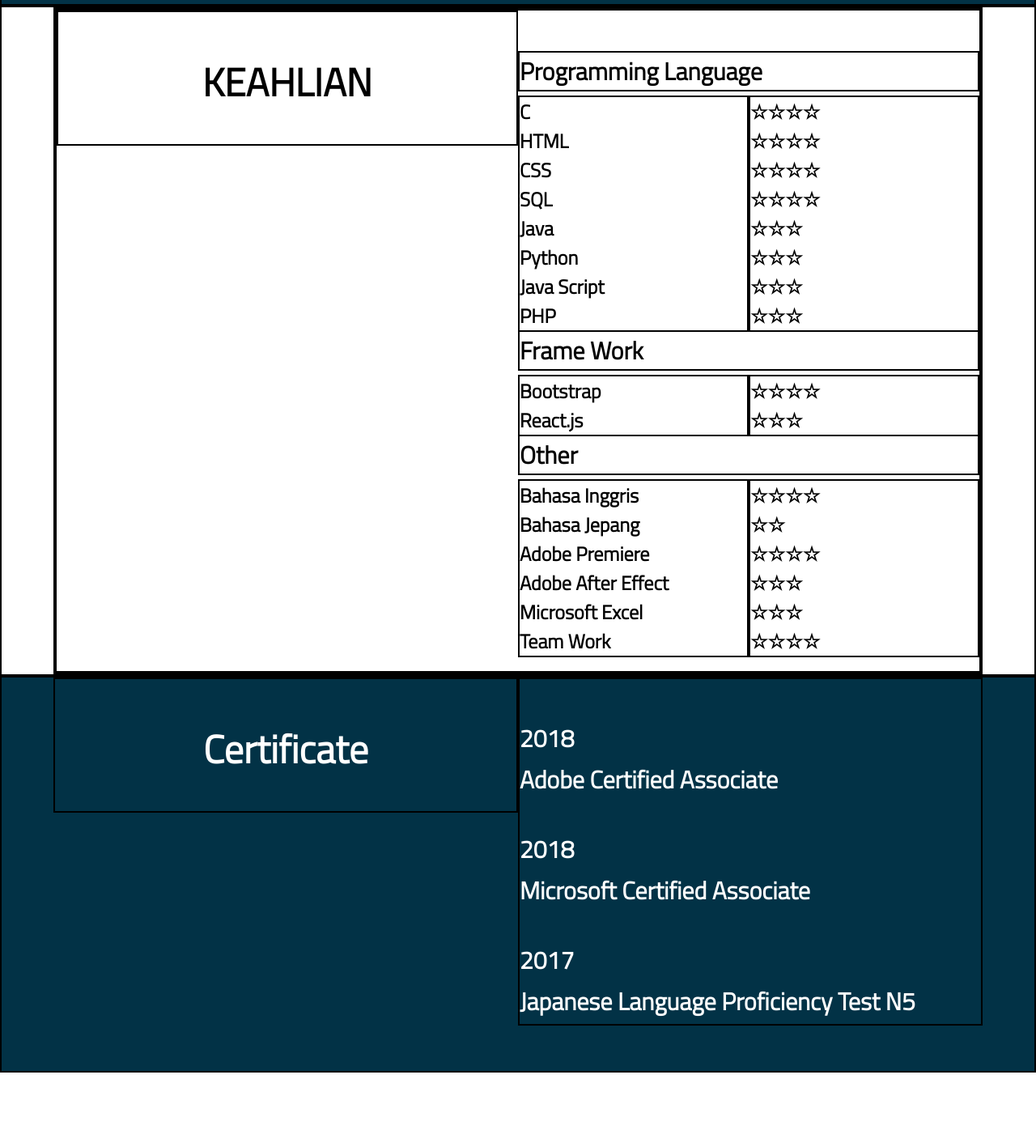
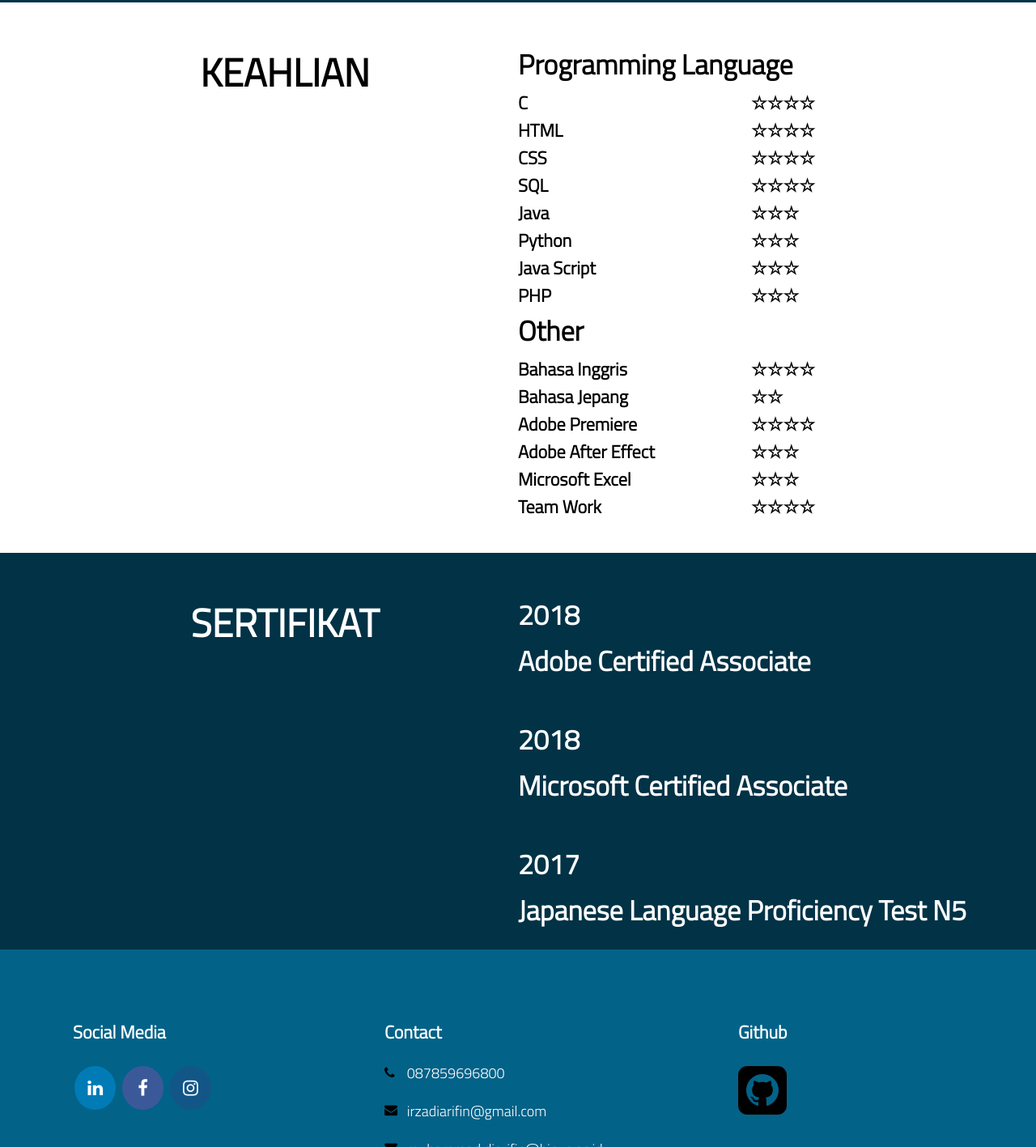
Before and after one commit to Irzercks47/CV, a plain HTML site: page index.html in a window 1280 px wide. Shown: the part 1383-2800 px from the top of the page at 81% size. Before the commit the page ends 2708 px from the top, so only its background shows below. Drawn offline with Linux system fonts and the light colour scheme.

Commit message:
Add files via upload

```diff
--- a/index.css
+++ b/index.css
@@ -185,7 +185,7 @@ nav a:hover::before {
 
 .right2 h4 {
     color: white;
-    font-size: 30px;
+    font-size: 34px;
     margin-bottom: 5px;
 }
 
@@ -194,8 +194,117 @@ nav a:hover::before {
 }
 
 .skill .right2 h5 {
-    font-size: 24px;
+    font-size: 22px;
 }
+
+
+
+/*FOOTER*/
+footer {
+    list-style: none;
+    text-decoration: none;
+    width: 100vw;
+    display: block;
+    overflow: hidden;
+    padding: 70px 0;
+    background-color: rgb(3, 98, 136);
+}
+
+.inner {
+    display: block;
+    margin: 0 auto;
+    width: 1100px;
+    height: 100%;
+}
+
+.inner .sosmed {
+    width: 35%;
+    float: left;
+    height: 100%;
+    display: block;
+}
+
+.inner .contact {
+    width: calc(27% - 20px);
+    margin-right: 160px;
+    float: left;
+    height: 100%;
+}
+
+.inner .contact:last-child {
+    margin-right: 0;
+}
+
+.inner h1 {
+    font-size: 22px;
+    color: white;
+    display: block;
+    width: 100%;
+    margin-bottom: 20px;
+}
+
+.inner .contact p {
+    font-size: 18px;
+    color: white;
+    display: block;
+    width: 100%;
+    margin-bottom: 20px;
+}
+
+
+/*SOSMED ICON*/
+
+.inner .sosmed .fa {
+    font-size: 22px;
+    padding: 16px;
+    width: calc(40% / 3);
+    text-align: center;
+    text-decoration: none;
+    margin: 5px 2px;
+    border-radius: 50%;
+}
+
+.fa:hover {
+    opacity: 0.7;
+}
+
+.fa-linkedin {
+    background: #007bb5;
+    color: white;
+}
+
+.fa-facebook {
+    background: #3B5998;
+    color: white;
+}
+
+.fa-instagram {
+    background: #125688;
+    color: white;
+}
+
+.fa-github-square {
+    color: black;
+    font-size: 70px;
+}
+
+
+/*CONTACT ICON*/
+.contact .fa {
+    margin-bottom: 20px;
+    float: left;
+    width: 10%;
+}
+
+.contact .fa-phone {
+    margin-top: 5px;
+}
+
+.contact .fa-envelope {
+    margin-top: 4px;
+}
+
+
 
 /*UTILS*/
 .white {
@@ -231,8 +340,8 @@ nav a:hover::before {
     display: inline-block;
 }
 
-.h820px {
-    height: 820px;
+.h680px {
+    height: 680px;
 }
 
 .h490px {
--- a/index.html
+++ b/index.html
@@ -5,6 +5,7 @@
     <meta http-equiv="X-UA-Compatible" content="IE=edge">
     <meta name="viewport" content="width=device-width, initial-scale=1.0">
     <link href="https://fonts.googleapis.com/css2?family=Merriweather:wght@900&family=Titillium+Web:ital,wght@0,300;1,200&display=swap" rel="stylesheet">
+    <link rel="stylesheet" href="https://cdnjs.cloudflare.com/ajax/libs/font-awesome/4.7.0/css/font-awesome.min.css">
     <link rel="stylesheet" href="index.css">
     <title>CV</title>
 </head>
@@ -14,20 +15,19 @@
 
             <h1><a href="index.html">Muhammad Irza A D</a></h1>
             <nav>
-
                 <ul>
                     <li><a href="#pendidikan">Pendidikan</a></li>
                     <li><a href="#skill">Keahlian</a></li>
-                    <li><a href="#certificate">Certificate</a></li>
+                    <li><a href="#certificate">Sertifikat</a></li>
+                    <li><a href="#contact">Contact</a></li>
                 </ul>
-
             </nav>
         </div>
     </header>
 
     <div class="hero"></div>
 
-    <section class="white bord">
+    <section class="white">
         <div class="container">
             <div class="back">
                 <div class="left1">
@@ -40,7 +40,7 @@
                         <h3>Muhammad Irza Athanafi Diarifin </h3>
                         <h4>Mahasiswa Computer Science</h4>
                         <p>
-                            Mahasiswa Computer Science semester 5 dari Universitas Bina Nusantara yang sedang tertarik di bidang web development dan termotivasi untuk belajar lebih banyak tentang bidang IT .
+                            Saya merupakan Mahasiswa Computer Science semester 5 dari Universitas Bina Nusantara yang sedang menekuni bidang web development.
                         </p>
                     </div>
                 </div>
@@ -50,20 +50,14 @@
 
     </section>
 
-    <section class="blue h588px bord" id="pendidikan">
+    <section class="blue h588px" id="pendidikan">
         <div class="container">
             <div class="pend">
-                <div class="left2 bord">
+                <div class="left2">
                     <h2>PENDIDIKAN</h2>
                 </div>
-                <div class="right2 bord">
+                <div class="right2">
                     <h4 class="mt-50px">
-                        2006 - 2012
-                    </h4>
-                    <h4 class="mt0px">
-                        SD KARTIKA IV-7
-                    </h4>
-                    <h4>
                         2012 - 2015
                     </h4>
                     <h4 class="mt0px">
@@ -86,18 +80,18 @@
         </div>
     </section>
 
-    <section class="white bord" id="skill">
-        <div class="container bord">
-            <div class="skill h820px bord">
-                <div class="left2 bord">
+    <section class="white" id="skill">
+        <div class="container">
+            <div class="skill h680px">
+                <div class="left2">
                     <h2>KEAHLIAN</h2>
                 </div>
                 <div class="right2">
-                    <h4 class="mt-50px bord">
+                    <h4 class="mt-50px">
                         Programming Language
                     </h4>
                     <div class="left2">
-                        <div class="mt0px bord">
+                        <div class="mt0px">
                             <h5 class="mtmb0px">
                                 C
                             </h5>
@@ -125,7 +119,7 @@
                         </div>
                     </div>
 
-                    <div class="right2 bord">
+                    <div class="right2">
                         <h5 class="mtmb0px">
                             ☆☆☆☆
                         </h5>
@@ -152,36 +146,12 @@
                         </h5>
                     </div>
 
-                    <h4 class="mtmb0px bord">
-                        Frame Work
-                    </h4>
-
-                    <div class="left2">
-                        <div class="mt0px bord">
-                            <h5 class="mtmb0px">
-                                Bootstrap
-                            </h5>
-                            <h5 class="mtmb0px">
-                                React.js
-                            </h5>
-                        </div>
-                    </div>
-
-                    <div class="right2 bord">
-                        <h5 class="mtmb0px">
-                            ☆☆☆☆
-                        </h5>
-                        <h5 class="mtmb0px">
-                            ☆☆☆
-                        </h5>
-                    </div>
-
-                    <h4 class="mtmb0px bord">
+                    <h4 class="mtmb0px">
                         Other
                     </h4>
 
                     <div class="left2">
-                        <div class="mt0px bord">
+                        <div class="mt0px">
                             <h5 class="mtmb0px">
                                 Bahasa Inggris
                             </h5>
@@ -203,7 +173,7 @@
                         </div>
                     </div>
 
-                    <div class="right2 bord">
+                    <div class="right2">
                         <h5 class="mtmb0px">
                             ☆☆☆☆
                         </h5>
@@ -228,13 +198,13 @@
         </div>
     </section>
 
-        <section class="blue h490px bord" id="certificate">
+        <section class="blue h490px" id="certificate">
         <div class="container">
             <div class="cerf">
-                <div class="left2 bord">
-                    <h2>Certificate</h2>
+                <div class="left2">
+                    <h2>SERTIFIKAT</h2>
                 </div>
-                <div class="right2 bord">
+                <div class="right2">
                     <h4 class="mt-50px">
                         2018
                     </h4>
@@ -258,8 +228,28 @@
         </div>
     </section>
 
-    <div class="footer">
-
-    </div>
+    <footer id="contact">
+        <div class="inner">
+            <div class="sosmed">
+                <h1>Social Media</h1>
+                <a class="fa fa-linkedin" target="_blank" href="https://www.linkedin.com/in/muhammad-irza-athanafi-diarifin-350873224/"></a>
+                <a class="fa fa-facebook" target="_blank" href="https://www.facebook.com/totsuka.tatar"></a>
+                <a class="fa fa-instagram" target="_blank" href="https://www.facebook.com/totsuka.tatar"></a>
+            </div>
+            <div class="contact">
+                <h1>Contact</h1>
+                <i class="fa fa-phone"></i>
+                <p>087859696800</p>
+                <i class="fa fa-envelope"></i>
+                <p>irzadiarifin@gmail.com</p>
+                <i class="fa fa-envelope"></i>
+                <p>muhammad.diarifin@binus.ac.id</p>
+            </div>
+            <div class="contact">
+                <h1>Github</h1>
+                <a class="fa fa-github-square" target="_blank" href="https://github.com/Irzercks47"></a>
+            </div>
+        </div>
+    </footer>
 </body>
 </html>
```
